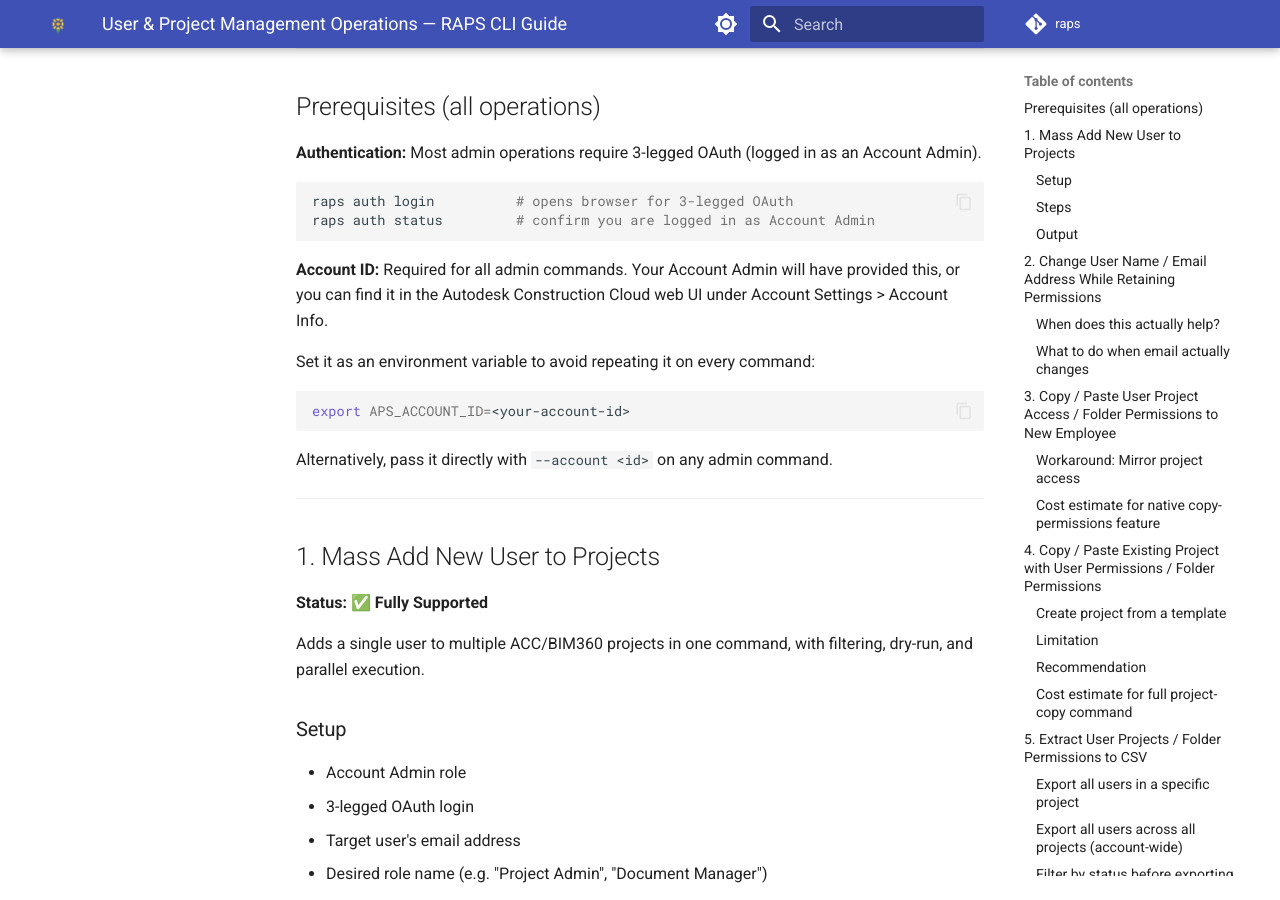
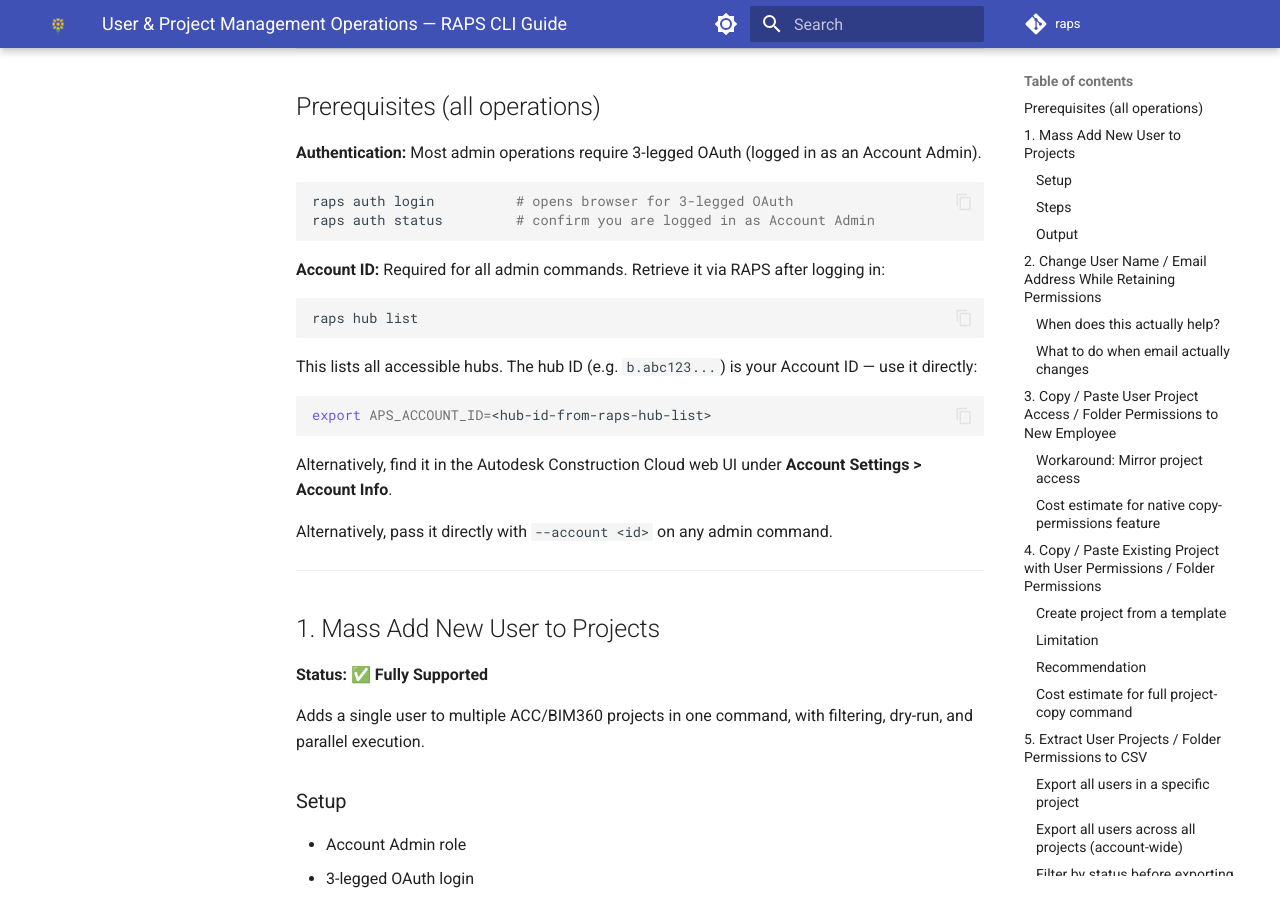
Before and after one commit to dmytro-yemelianov/raps, an MkDocs documentation site: the page built from docs/user-management-operations.md, in a window 1280 px wide and 900 px high, scrolled down 323 px. Built offline with MkDocs 1.6.1 and Material for MkDocs 9.7.7, drawn with Linux system fonts in a browser that asks for light colours; comment, search, counter and statistics services are not loaded.

Commit message:
docs: add raps hub list as the way to obtain account ID
Co-Authored-By: Claude Sonnet 4.6 <noreply@anthropic.com>

````diff
--- a/docs/user-management-operations.md
+++ b/docs/user-management-operations.md
@@ -13,13 +13,19 @@ raps auth login          # opens browser for 3-legged OAuth
 raps auth status         # confirm you are logged in as Account Admin
 ```
 
-**Account ID:** Required for all admin commands. Your Account Admin will have provided this, or you can find it in the Autodesk Construction Cloud web UI under Account Settings > Account Info.
-
-Set it as an environment variable to avoid repeating it on every command:
+**Account ID:** Required for all admin commands. Retrieve it via RAPS after logging in:
 
 ```bash
-export APS_ACCOUNT_ID=<your-account-id>
+raps hub list
 ```
+
+This lists all accessible hubs. The hub ID (e.g. `b.abc123...`) is your Account ID — use it directly:
+
+```bash
+export APS_ACCOUNT_ID=<hub-id-from-raps-hub-list>
+```
+
+Alternatively, find it in the Autodesk Construction Cloud web UI under **Account Settings > Account Info**.
 
 Alternatively, pass it directly with `--account <id>` on any admin command.
 
````
